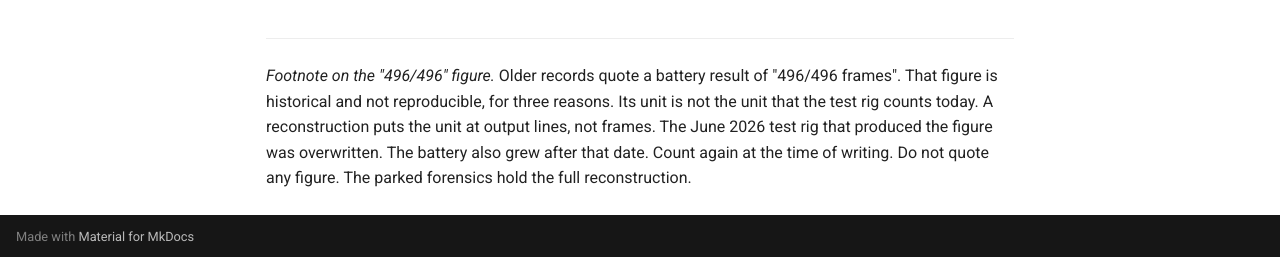
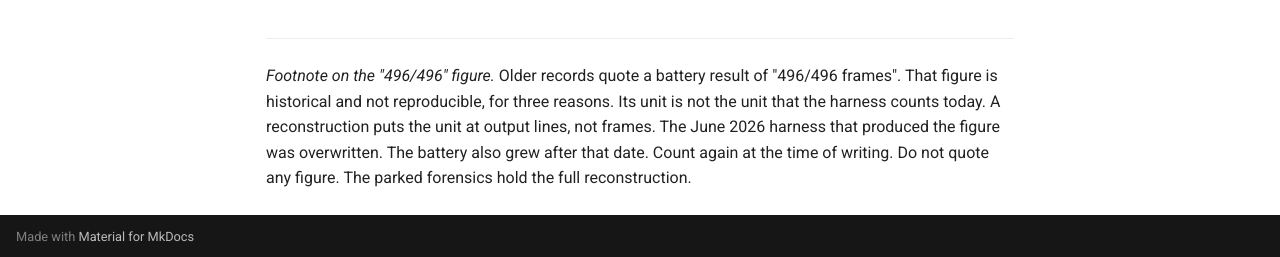
Before and after one commit to schubydoo/claustrum, an MkDocs documentation site: the page built from docs/IMPROVEMENTS.md, in a window 1280 px wide and 900 px high, scrolled down 2482 px. Shown: the part 640-897 px from the top of the window. Built offline with MkDocs 1.6.1 and Material for MkDocs 9.7.7, drawn with Linux system fonts in a browser that asks for light colours; comment, search, counter and statistics services are not loaded.

Commit message:
docs: keep the harness name, the validated status, and count three surfaces
Review fixes on the simple-English rewrite: "harness" is the name of the
test rig in this repo (harness_test.go), so it stays; the README status
line keeps "validated", the term the validation battery gives it; and the
SECURITY.md lead-in said two surfaces where three bullets follow.

Co-Authored-By: Claude Fable 5.1 <noreply@anthropic.com>

```diff
--- a/docs/IMPROVEMENTS.md
+++ b/docs/IMPROVEMENTS.md
@@ -61,8 +61,8 @@ split condensed the full measurement and correction notes out of this table.
 
 *Footnote on the "496/496" figure.* Older records quote a battery result of
 "496/496 frames". That figure is historical and not reproducible, for three
-reasons. Its unit is not the unit that the test rig counts today. A
-reconstruction puts the unit at output lines, not frames. The June 2026 test rig
+reasons. Its unit is not the unit that the harness counts today. A
+reconstruction puts the unit at output lines, not frames. The June 2026 harness
 that produced the figure was overwritten. The battery also grew after that date.
 Count again at the time of writing. Do not quote any figure. The parked
 forensics hold the full reconstruction.
```
Also changed, not shown: README.md (+1 -1 lines), SECURITY.md (+1 -1 lines).
